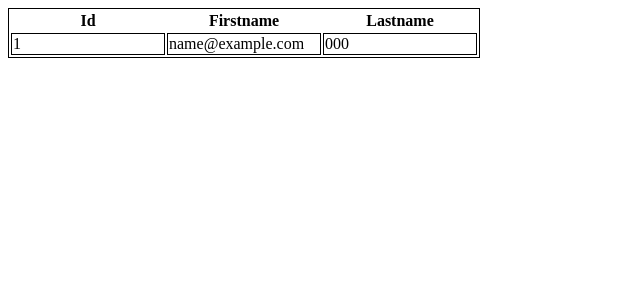
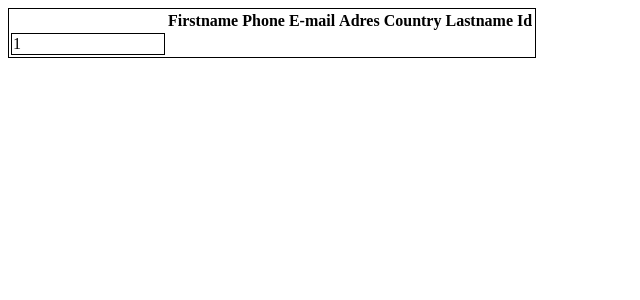
Before and after one commit to flexiblaze/V, a PHP site: page /oefening.php in a window 1280 px wide. Shown: the top 300 px of the page, without its empty margins (0-640 px from the left). Run offline with PHP 8.4, Linux system fonts and the light colour scheme; tables that the repository leaves empty or names only in its code hold one stand-in row (values such as "Sample post").

Commit message:
oefening added

```diff
--- a/project/les/oefening.php
+++ b/project/les/oefening.php
@@ -1,6 +1,6 @@
 <?php
 echo "<table style='border: solid 1px black;'>";
-echo "<tr><th>Id</th><th>Firstname</th><th>Lastname</th></tr>";
+echo "<tr><th></th><th>Firstname</th><th>Phone</th><th>E-mail</th><th>Adres</th><th>Country</th><th>Lastname</th><th>Id</th></tr>";
 
 class TableRows extends RecursiveIteratorIterator {
   function __construct($it) {
@@ -28,7 +28,7 @@
 try {
   $conn = new PDO("mysql:host=$servername;dbname=$dbname", $username, $password);
   $conn->setAttribute(PDO::ATTR_ERRMODE, PDO::ERRMODE_EXCEPTION);
-  $stmt = $conn->prepare("SELECT id, email, phone FROM myTable");
+  $stmt = $conn->prepare("SELECT * FROM myTable");
   $stmt->execute();
 
   // set the resulting array to associative
```
